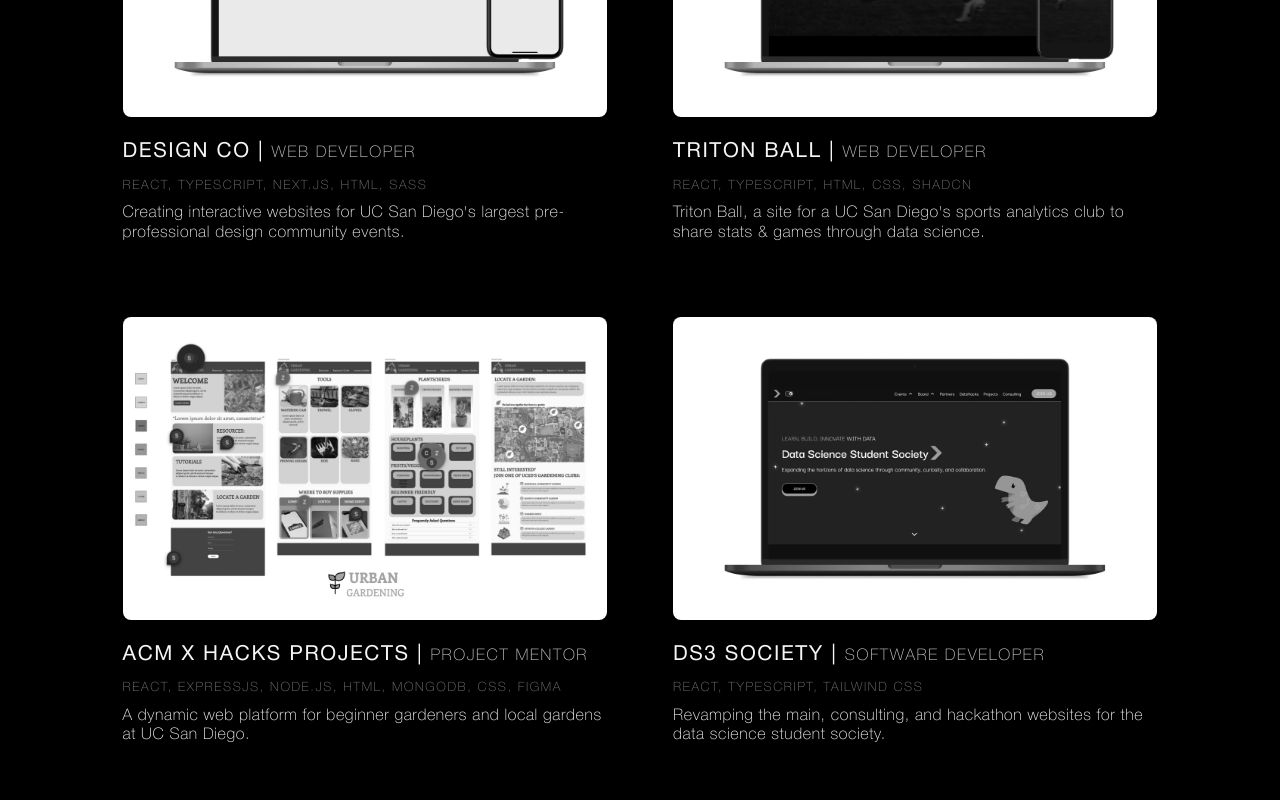
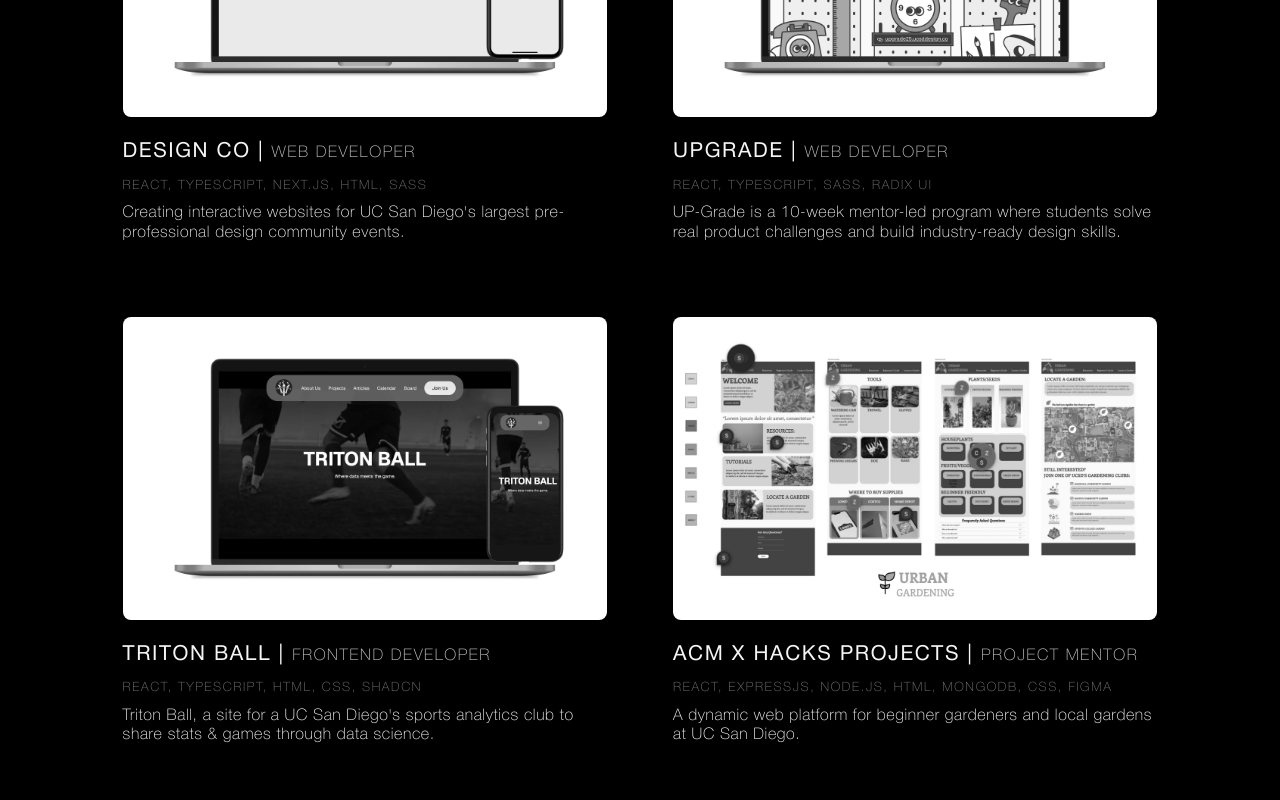
Before and after one commit to ShamitaGoyal/port-new, a React (Vite) app: page / in a window 1280 px wide. Shown: the part 1220-2020 px from the top of the page. Built offline with nearby package versions, Linux system fonts and the light colour scheme.

Commit message:
added another project, dco upgrade

```diff
--- a/src/Pages/Work/projectsData.js
+++ b/src/Pages/Work/projectsData.js
@@ -4,6 +4,7 @@ import mentor from '../../assets/imgs/p-mentor.webp';
 import ds3 from '../../assets/imgs/ds3.webp';
 import shot from '../../assets/imgs/portfolio.webp';
 import tball from '../../assets/imgs/tball.webp';
+import upgrade from '../../assets/imgs/upgrade.png';
 import project1 from '../../assets/imgs/projectup.webp';
 import shot4 from '../../assets/imgs/traveltrendz.webp';
 import shot6 from '../../assets/imgs/weather.webp';
@@ -18,10 +19,18 @@ const projects = [
     link: "https://ucsddesign.co/",
     description: "Creating interactive websites for UC San Diego's largest pre-professional design community events."
   },
+  {
+    title: "UpGrade",
+    role: "Web Developer",
+    image: upgrade,
+    tools: "React, Typescript, SASS, Radix UI",
+    link: "https://upgrade25.ucsddesign.co/",
+    description: "UP-Grade is a 10-week mentor-led program where students solve real product challenges and build industry-ready design skills."
+  },
 
   {
     title: "Triton Ball",
-    role: "Web Developer",
+    role: "Frontend Developer",
     image: tball,
     tools: "React, Typescript, HTML, CSS, Shadcn",
     link: "https://www.tritonball.org/",
@@ -41,7 +50,7 @@ const projects = [
     title: "DS3 Society",
     role: "Software Developer",
     image: ds3,
-    tools: "React, Typescript, Tailwind CSS",
+    tools: "React, Typescript, Tailwind CSS, DaisyUI, MongoDB",
     link: "https://www.ds3ucsd.com/",
     description: "Revamping the main, consulting, and hackathon websites for the data science student society." },
 
```
Also changed, not shown: src/assets/imgs/upgrade.png (added).
